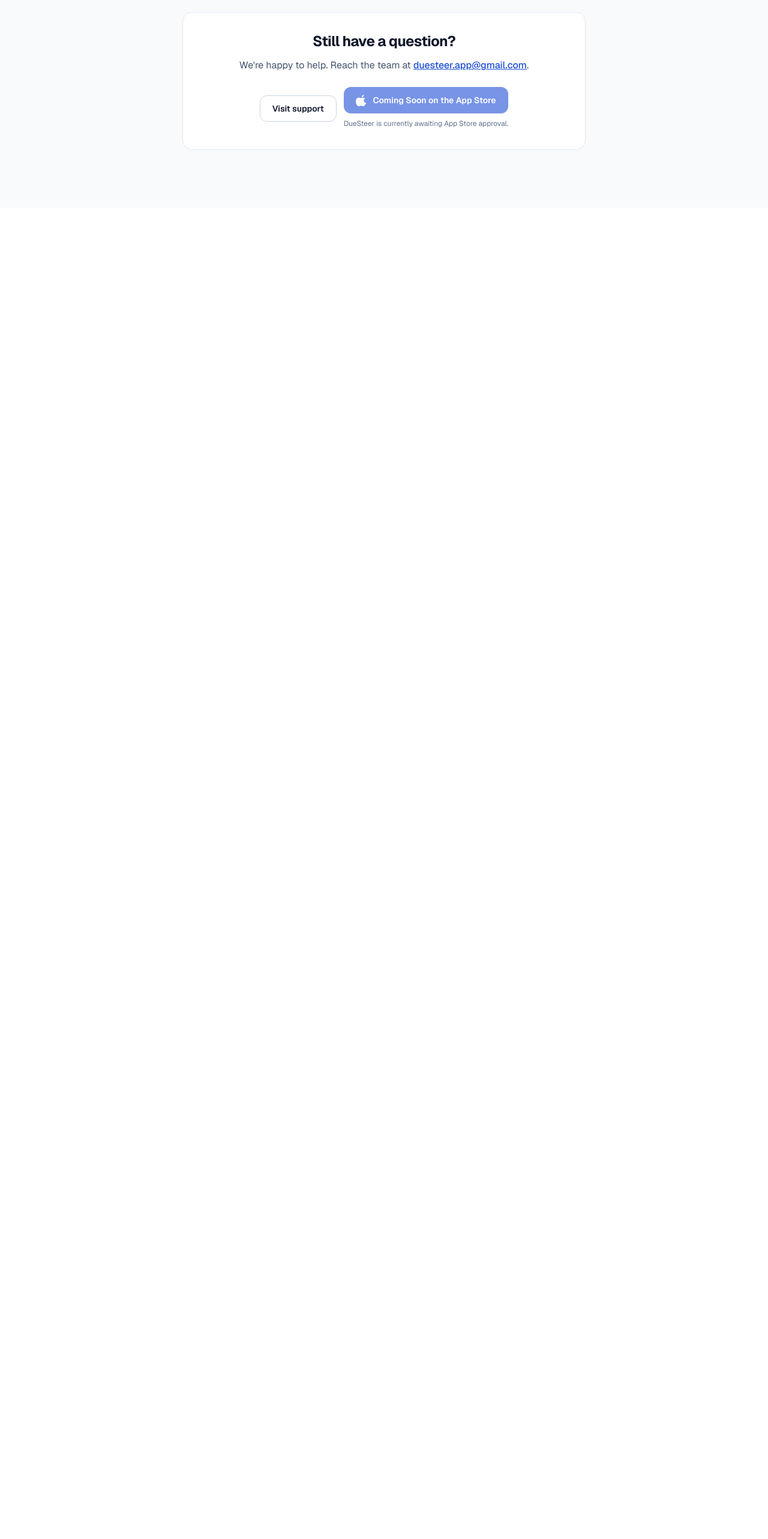
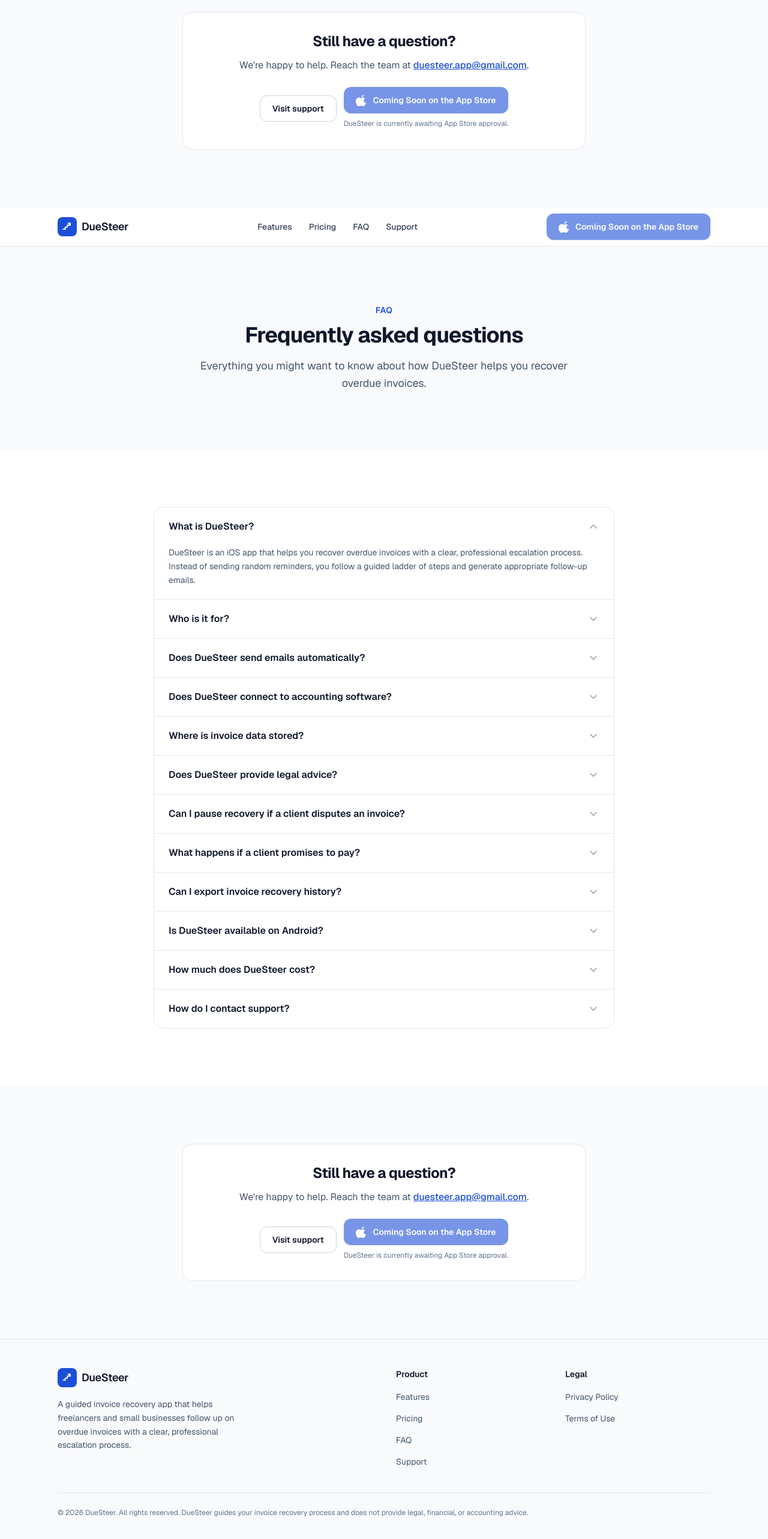
Before and after one commit to prashantbhat84/duesteer, a Next.js app: page /faq in a window 1280 px wide. Shown: the part 5529-8095 px from the top of the page at 60% size. Before the commit the page ends 5875 px from the top, so only its background shows below. Built offline with nearby package versions, Linux system fonts and the light colour scheme; no server answers.

Commit message:
intial web app for duesteer

```diff
--- a/app/layout.tsx
+++ b/app/layout.tsx
@@ -2,10 +2,13 @@ import type { Metadata } from "next";
 import { Geist, Geist_Mono } from "next/font/google";
 import { Analytics } from "@vercel/analytics/next";
 import "./globals.css";
+import { SpeedInsights } from "@vercel/speed-insights/next";
+import Footer from "@/components/Footer";
 import Header from "@/components/Header";
-import Footer from "@/components/Footer";
-import { SITE_DESCRIPTION, SITE_NAME, SITE_URL } from "@/lib/config";
-import { SpeedInsights } from "@vercel/speed-insights/next";
+
+const SITE_URL = process.env.NEXT_PUBLIC_SITE_URL ?? "https://duesteer.com";
+const SITE_NAME = process.env.NEXT_PUBLIC_SITE_NAME ?? "Duesteer";
+const SITE_DESCRIPTION = process.env.NEXT_PUBLIC_SITE_DESCRIPTION ?? "Recover overdue invoices with a clear process.";
 
 const geistSans = Geist({
   variable: "--font-geist-sans",
@@ -75,6 +78,9 @@ export default function RootLayout({
         <SpeedInsights />
         {children}
         <Analytics />
+        <Header />
+        <main className="flex-1">{children}</main>
+        <Footer />
       </body>
     </html>
   );
```
